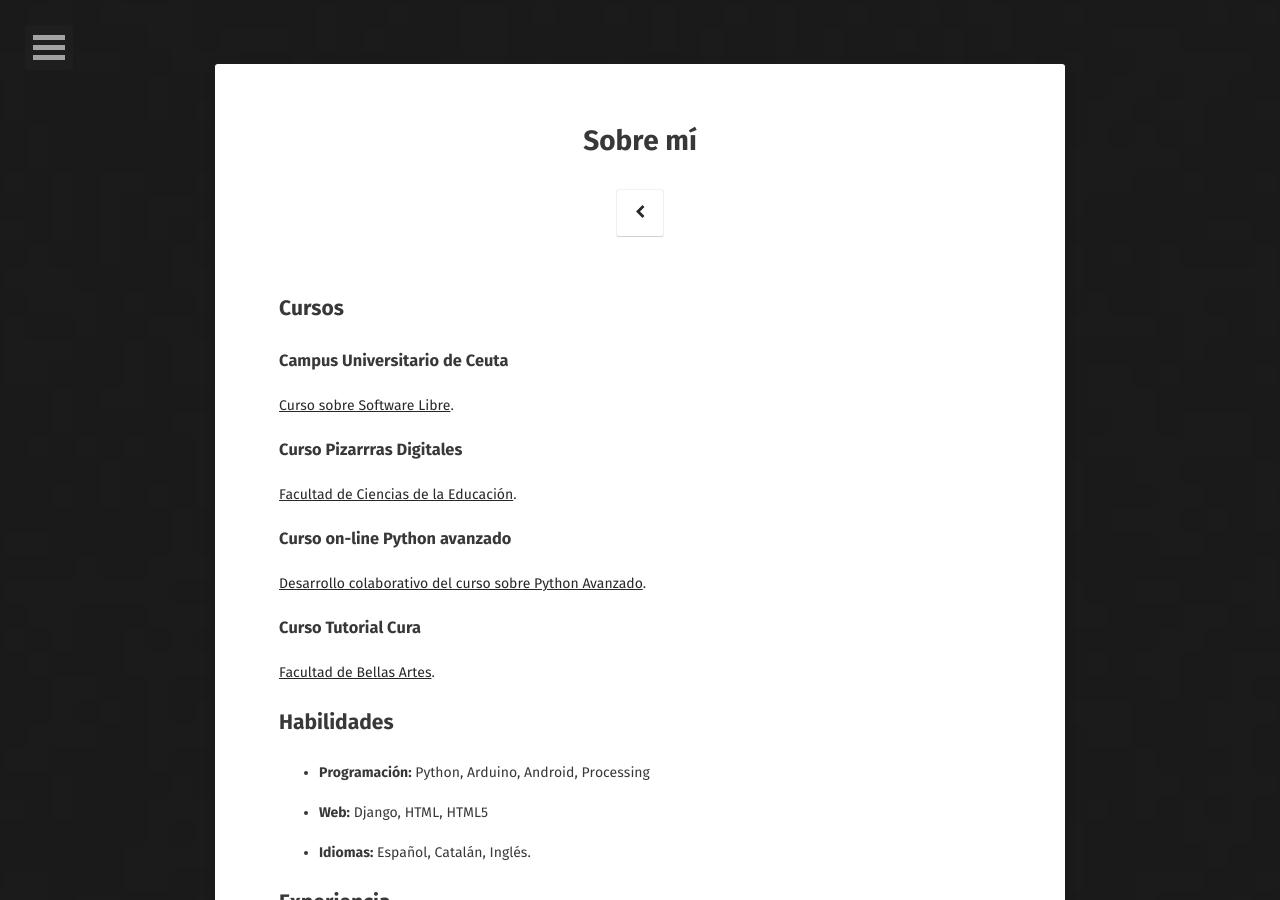
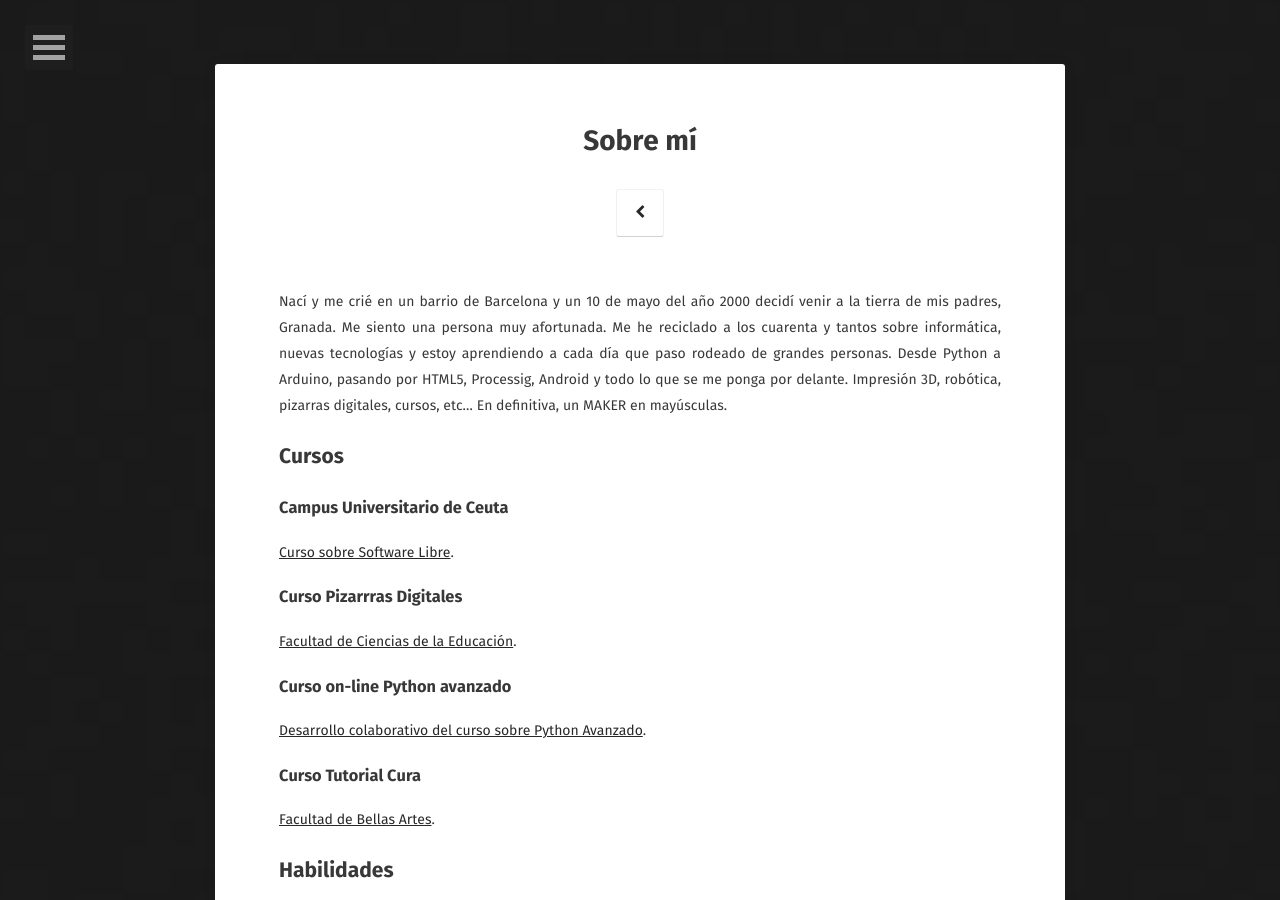
Before and after one commit to Makova/MakovaLibre, a Jekyll site: the page built from about/index.md, in a window 1280 px wide and 900 px high. Built offline with Jekyll 4.4.1, drawn with Linux system fonts in a browser that asks for light colours; some web fonts are replaced.

Commit message:
algo de mí

```diff
--- a/about/index.md
+++ b/about/index.md
@@ -6,11 +6,23 @@ date: 2017-04-02
 comments: false
 ---
 
+
+Nací y me crié en un barrio de Barcelona y un 10 de mayo del año 2000 decidí venir a la tierra de mis padres, Granada.
+Me siento una persona muy afortunada. Me he reciclado a los cuarenta y tantos sobre informática, nuevas tecnologías y estoy
+aprendiendo a cada día que paso rodeado de grandes personas.
+Desde Python a Arduino, pasando por HTML5, Processig, Android y todo lo que se me ponga por delante. Impresión 3D, robótica, pizarras digitales, cursos, etc... En definitiva, un MAKER en mayúsculas.
+
+
+
+
+
 ## Cursos
+
 
 ### Campus Universitario de Ceuta
 
 <a href="https://github.com/Makova/software-libre-ceuta" target="_black">Curso sobre Software Libre</a>.
+
 
 
 ### Curso Pizarrras Digitales
@@ -18,14 +30,18 @@ comments: false
 <a href="https://drive.google.com/drive/search?q=pizarras%20digitales" target="_black">Facultad de Ciencias de la Educación</a>.
 
 
+
 ### Curso on-line Python avanzado
 
 <a href="https://github.com/oslugr/curso-python-avanzado" target="_black">Desarrollo colaborativo del curso sobre Python Avanzado</a>.
 
 
+
 ### Curso Tutorial Cura
 
 <a href="https://github.com/Makova/Tutorial-Cura" target="_black">Facultad de Bellas Artes</a>.
+
+
 
 
 
@@ -38,7 +54,10 @@ comments: false
 * __Idiomas:__ Español, Catalán, Inglés.
 
 
+
+
 ## Experiencia
+
 
 ### Profesor extraescolares robótica
 
@@ -72,7 +91,9 @@ comments: false
 
 
 
-# Actividades
+
+## Actividades
+
 
 ### Campus Semana Santa por OpenXXI
 
```
